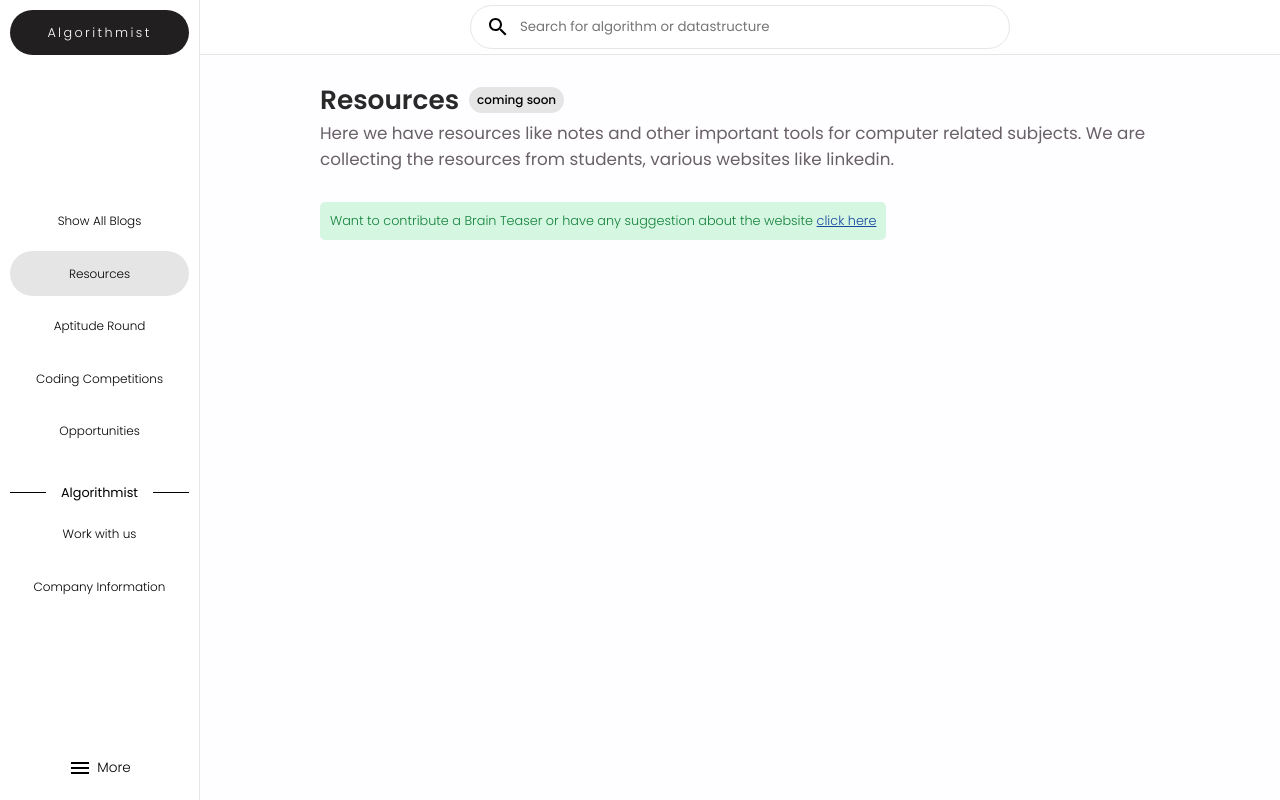
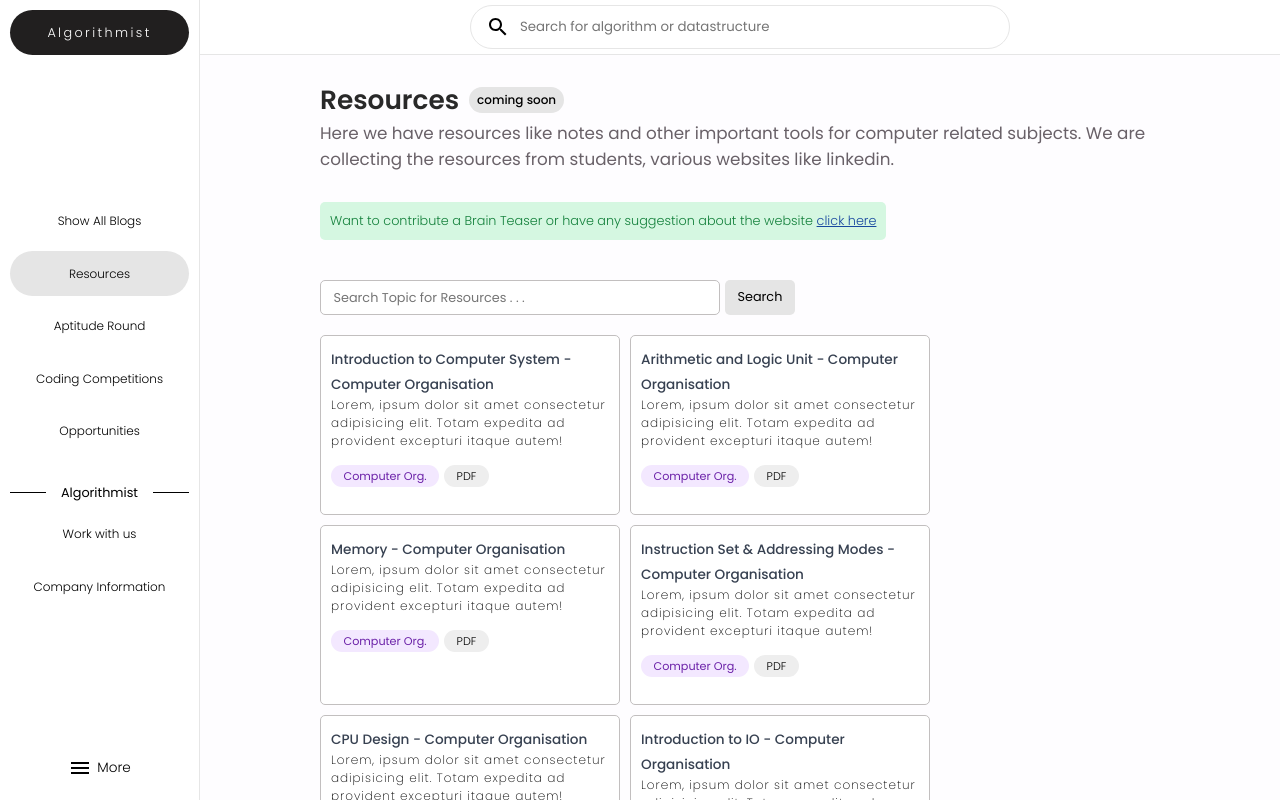
Before and after one commit to Algolisted-Org/AlgoListed, a React (Create React App) app: page /resources in a window 1280 px wide. Shown: the top 800 px of the page. Built offline with nearby package versions, Linux system fonts and the light colour scheme; a web font is replaced by a local one.

Commit message:
#resources section UI

```diff
--- a/src/Screen/Resources.js
+++ b/src/Screen/Resources.js
@@ -30,6 +30,69 @@ const Resources = () => {
                         </div>
                     </div>
 
+                    <div className="search-input">
+                      <input type="text" placeholder='Search Topic for Resources . . .'/>
+                      <div className="search-btn">Search</div>
+                    </div>
+
+                    <div className="resources-container">
+                      <div className="resource">
+                        <a href='http://www.wbuthelp.com/chapter_file/1015.pdf' target={"_blank"} className="title">Introduction to Computer System - Computer Organisation</a>
+                        <div className="short-desc">Lorem, ipsum dolor sit amet consectetur adipisicing elit. Totam expedita ad provident excepturi itaque autem!</div>
+                        <div className="tags">
+                          <div className="main-tag">Computer Org.</div>
+                          <div className="tag">PDF</div>
+                        </div>
+                      </div>
+                      <div className="resource">
+                        <a href='http://www.wbuthelp.com/chapter_file/1016.pdf' target={"_blank"} className="title">Arithmetic and Logic Unit - Computer Organisation</a>
+                        <div className="short-desc">Lorem, ipsum dolor sit amet consectetur adipisicing elit. Totam expedita ad provident excepturi itaque autem!</div>
+                        <div className="tags">
+                          <div className="main-tag">Computer Org.</div>
+                          <div className="tag">PDF</div>
+                        </div>
+                      </div>
+                      <div className="resource">
+                        <a href='http://www.wbuthelp.com/chapter_file/1106.pdf' target={"_blank"} className="title">Memory - Computer Organisation</a>
+                        <div className="short-desc">Lorem, ipsum dolor sit amet consectetur adipisicing elit. Totam expedita ad provident excepturi itaque autem!</div>
+                        <div className="tags">
+                          <div className="main-tag">Computer Org.</div>
+                          <div className="tag">PDF</div>
+                        </div>
+                      </div>
+                      <div className="resource">
+                        <a href='http://www.wbuthelp.com/chapter_file/1935.pdf' target={"_blank"} className="title">Instruction Set & Addressing Modes - Computer Organisation</a>
+                        <div className="short-desc">Lorem, ipsum dolor sit amet consectetur adipisicing elit. Totam expedita ad provident excepturi itaque autem!</div>
+                        <div className="tags">
+                          <div className="main-tag">Computer Org.</div>
+                          <div className="tag">PDF</div>
+                        </div>
+                      </div>
+                      <div className="resource">
+                        <a href='http://www.wbuthelp.com/chapter_file/4051.pdf' target={"_blank"} className="title">CPU Design - Computer Organisation</a>
+                        <div className="short-desc">Lorem, ipsum dolor sit amet consectetur adipisicing elit. Totam expedita ad provident excepturi itaque autem!</div>
+                        <div className="tags">
+                          <div className="main-tag">Computer Org.</div>
+                          <div className="tag">PDF</div>
+                        </div>
+                      </div>
+                      <div className="resource">
+                        <a href='http://www.wbuthelp.com/chapter_file/4052.pdf' target={"_blank"} className="title">Introduction to IO - Computer Organisation</a>
+                        <div className="short-desc">Lorem, ipsum dolor sit amet consectetur adipisicing elit. Totam expedita ad provident excepturi itaque autem!</div>
+                        <div className="tags">
+                          <div className="main-tag">Computer Org.</div>
+                          <div className="tag">PDF</div>
+                        </div>
+                      </div>
+                      <div className="resource">
+                        <a href='http://www.wbuthelp.com/chapter_file/4054.pdf' target={"_blank"} className="title">Pipelining - Computer Organisation</a>
+                        <div className="short-desc">Lorem, ipsum dolor sit amet consectetur adipisicing elit. Totam expedita ad provident excepturi itaque autem!</div>
+                        <div className="tags">
+                          <div className="main-tag">Computer Org.</div>
+                          <div className="tag">PDF</div>
+                        </div>
+                      </div>
+                    </div>
 
                 </div>
             </Container>
@@ -140,76 +203,87 @@ const Container = styled.div`
         }
       }
 
-      iframe{
-        border-radius: 5px;
-        border: none;
+      .search-input{
+        display: flex;
+        margin: 30px 0 10px 0;
+
+        input{
+          width: 400px;
+          padding: 7.5px 12.5px;
+          border-radius: 5px;
+          font-size: 0.8rem;
+          border: 1px solid #c2bfbf;
+        }
+
+        .search-btn{
+          font-size: 0.8rem;
+          padding: 7.5px 12.5px;
+          margin-left: 5px;
+          background-color: #e5e5e5;
+          border-radius: 5px;
+          font-weight: 400;
+          cursor: pointer;
+        }
       }
 
-      .questions{
-        margin-top: 75px;
+      .resources-container{
+        display: flex;
+        flex-wrap: wrap;
+        width: 100%;
 
-        .ques-box{
-          width: max(860px, 60vw);
-          max-width: 1200px;
-          padding: 20px;
-          /* background-color: white; */
-          border-bottom: 1px solid #e5e7ed;
-          /* border-radius: 10px; */
-          margin-bottom: 50px;
+        .resource{
+          width: 300px;
+          height: 180px;
+          border-radius: 5px;
+          background-color: white;
+          border: 1px solid #c2bfbf;
+          padding: 10px;
+          margin: 10px 10px 0 0;
+
+          .title{
+              font-size: 0.85rem;
+              font-weight: 500;
+              color: #374151;
+              cursor: pointer;
+              text-decoration: none;
+              width: 100%;
+
+              &:hover{
+                color: cornflowerblue;
+                /* transition-duration: 150ms; */
+              }
+          }
 
 
-          .q-elem{
-            display: flex;
-            align-items: flex-start;
-            position: relative;
-
-            .q-num{
-              position: absolute;
-              left: -1.75rem;
-              font-size: 0.95rem;
-              background-color: #70a936;
-              height: 1.15rem;
-              width: 1.15rem;
-              display: grid;
-              place-items: center;
-              margin-right: 10px;
-              color: white;
-              border-radius: 4px;
-              margin-top: 2.5px;
-              font-family: sohne-var, "Helvetica Neue", Arial, sans-serif;
-            }
-            .q-text{
-              font-size: 1rem;
-              width: calc(100% - 1.75rem);
-              line-height: 1.75rem;
-            }
+          .short-desc{
+            font-size: 0.75rem;
+            font-weight: 200;
+            letter-spacing: 0.06rem;
           }
 
-          .q-tags{
+          .tags{
               display: flex;
               flex-wrap: wrap;
-              margin: 30px 0 20px 0;
+              margin-top: 10px;
 
-              .q-tag{
-                  font-size: 0.75rem;
-                  padding: 5px 15px;
+              .main-tag{
+                  font-size: 0.7rem;
+                  padding: 2.5px 12.5px;
                   border-radius: 100px;
-                  background-color: #e5e5e5;
+                  background-color: #f3e8ff;
+                  color: rgb(107, 33, 168);
+                  font-weight: 400;
+                  margin: 5px 5px 0 0;
+              }
+
+              .tag{
+                  font-size: 0.7rem;
+                  padding: 2.5px 12.5px;
+                  border-radius: 100px;
+                  background-color: #eeeeee;
                   font-weight: 300;
                   margin: 5px 5px 0 0;
               }
-          }
-
-          .ans{
-            font-size: 1rem;
-            font-weight: 300;
-            line-height: 1.75rem;
-            color: #686169;
-
-            b{
-              color: #222;
-              font-weight: 500;
-            }
           }
         }
       }
```
